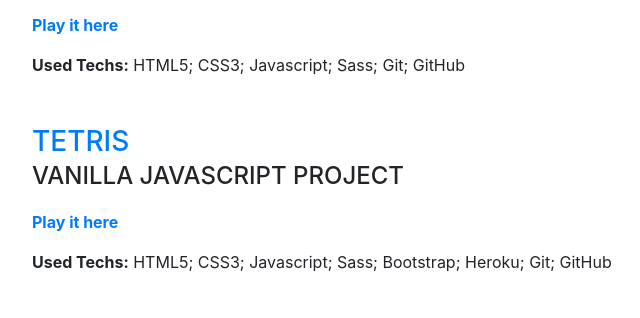
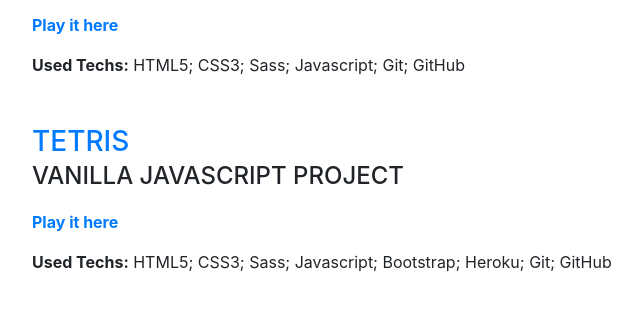
Before and after one commit to eynlanzer/cv, a website with bundled scripts: page index.html in a window 1280 px wide. Shown: the part 5014-5332 px from the top of the page, 288-928 px from the left. Built offline with nearby package versions, Linux system fonts and the light colour scheme; a web font is replaced by a local one.

Commit message:
Profile skills added

```diff
--- a/index.html
+++ b/index.html
@@ -376,7 +376,7 @@
               <h3 class="mb-0"><a href="https://github.com/Manuofthebirth/candy_crush" target="_blank">Candy Crush</h3></a>
               <div class="subheading mb-3">Vanilla Javascript project</div>
               <div class="test-score"><a href="https://candy-crush-8da7.hostman.site/" target="_blank"><p>Play it here</p></div></a>
-              <div><strong>Used Techs:</strong> HTML5; CSS3; Javascript; Sass; Git; GitHub</div>
+              <div><strong>Used Techs:</strong> HTML5; CSS3; Sass; Javascript; Git; GitHub</div>
             </div>
           </div>
 
@@ -385,7 +385,7 @@
               <h3 class="mb-0"><a href="https://github.com/Manuofthebirth/js-tetris" target="_blank">Tetris</h3></a>
               <div class="subheading mb-3">Vanilla Javascript project</div>
               <div class="test-score"><a href="https://manutetris.herokuapp.com/" target="_blank"><p>Play it here</p></div></a>
-              <div><strong>Used Techs:</strong> HTML5; CSS3; Javascript; Sass; Bootstrap; Heroku; Git; GitHub</div>
+              <div><strong>Used Techs:</strong> HTML5; CSS3; Sass; Javascript; Bootstrap; Heroku; Git; GitHub</div>
             </div>
           </div>
 
```
